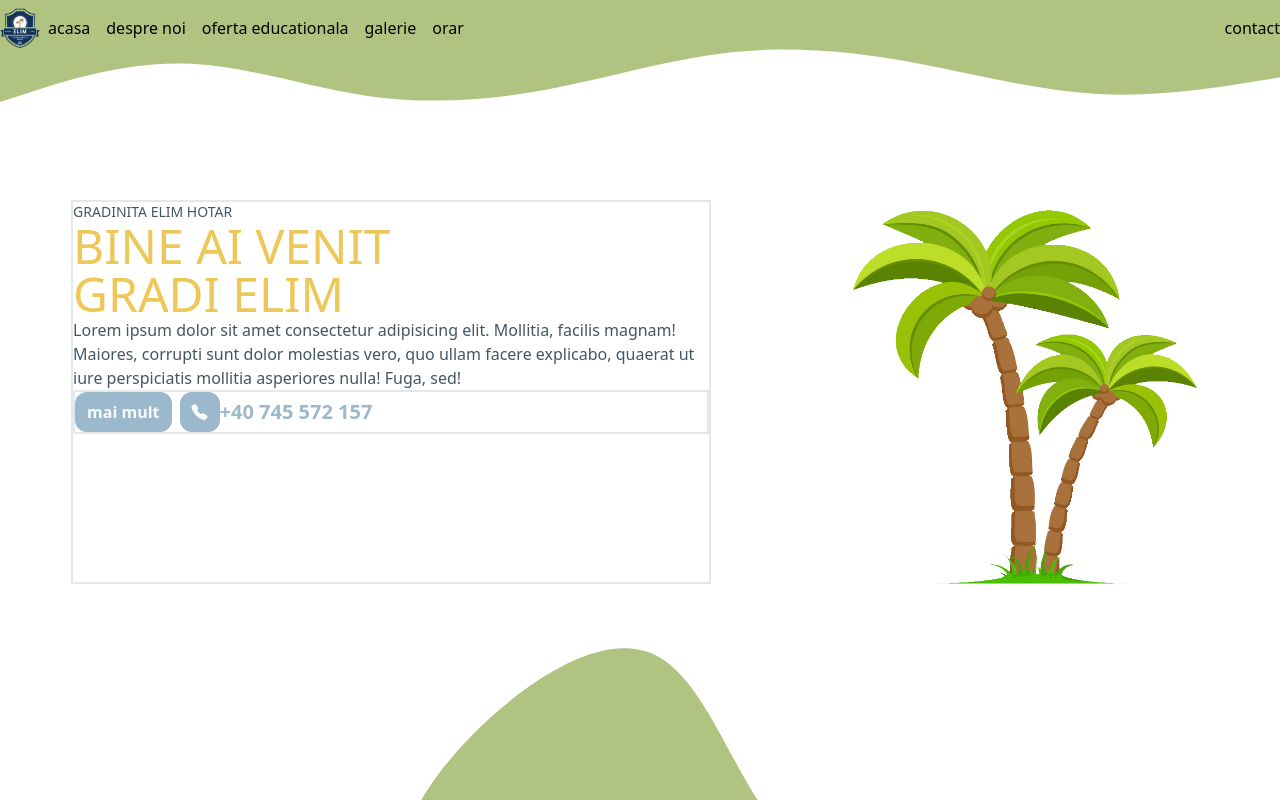
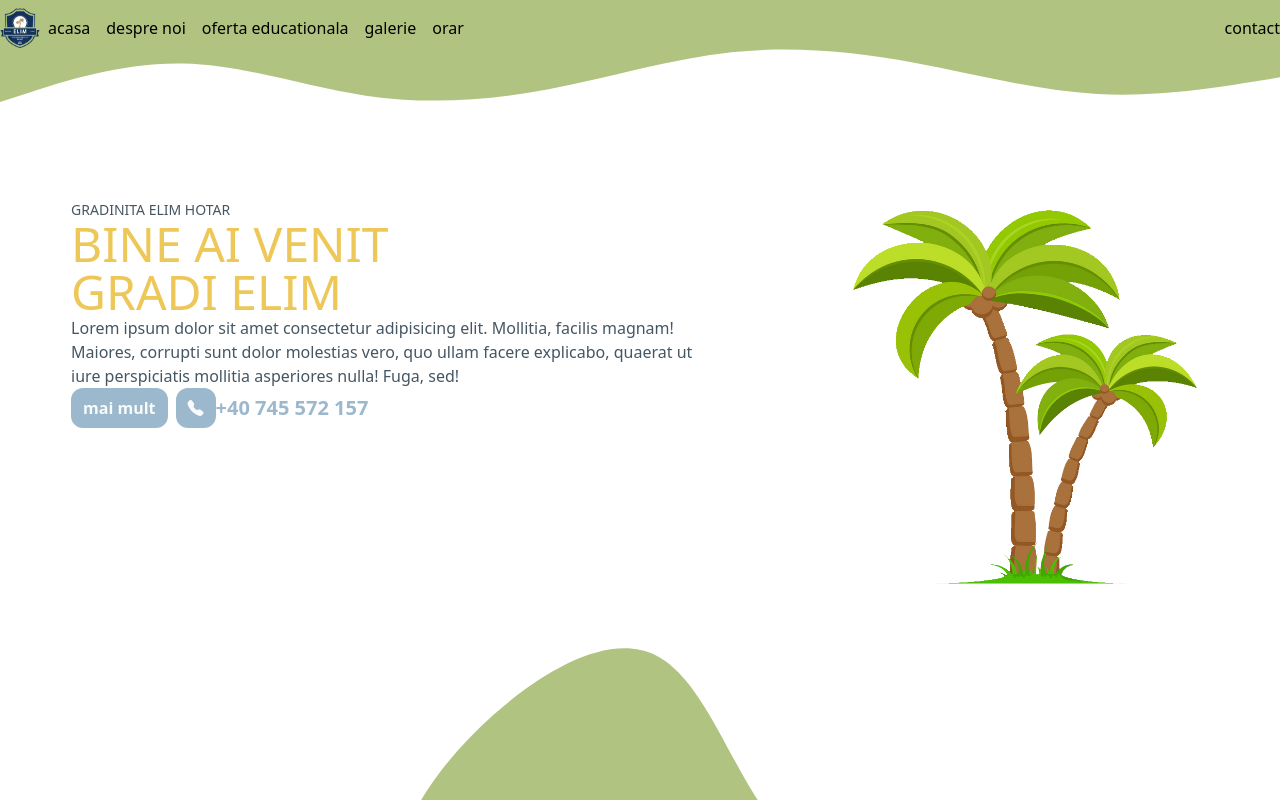
Before and after one commit to DenisWithOneN/gradi-elim, a Vue app: page /#/ in a window 1280 px wide. Shown: the top 800 px of the page. Built offline with nearby package versions, Linux system fonts and the light colour scheme.

Commit message:
removed temporary borders

```diff
--- a/src/components/home/Hero.vue
+++ b/src/components/home/Hero.vue
@@ -4,7 +4,7 @@ import FilledButton from "../general/FilledButton.vue";
 <template>
   <div class="container mx-auto flex justify-around">
     <!-- left side content -->
-    <div class="w-1/2 flex flex-col border-2">
+    <div class="w-1/2 flex flex-col ">
       <p class="text-sm uppercase text-darkblue">gradinita elim hotar</p>
       <h1 class="text-5xl uppercase text-yellow">
         bine ai venit <br />
@@ -16,13 +16,15 @@ import FilledButton from "../general/FilledButton.vue";
         facere explicabo, quaerat ut iure perspiciatis mollitia asperiores
         nulla! Fuga, sed!
       </p>
+
       <!-- buttons -->
-      <div class="flex items-center border-2">
+      <div class="flex items-center ">
         <FilledButton
           text="mai mult"
           color="bg-lightblue"
           to="/about"
         ></FilledButton>
+        <!-- phone number -->
         <span class="flex">
           <span class="ml-2 flex items-center"
             >
@@ -35,7 +37,9 @@ import FilledButton from "../general/FilledButton.vue";
             <p class="text-xl font-semibold text-lightblue">+40 745 572 157</p></span
           >
         </span>
+        <!-- /phone number -->
       </div>
+      <!-- /buttons -->
     </div>
     <!-- right side image -->
     <div>
```
